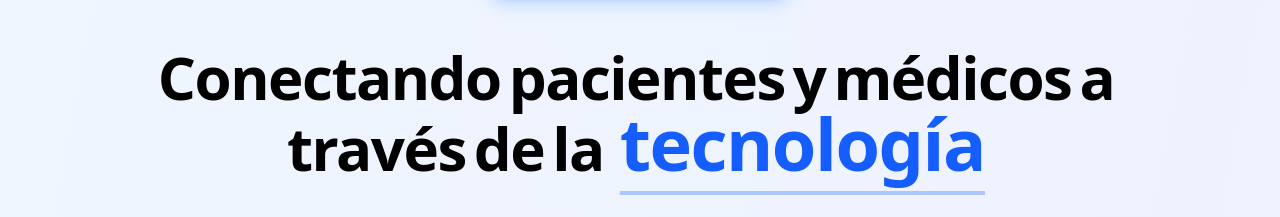
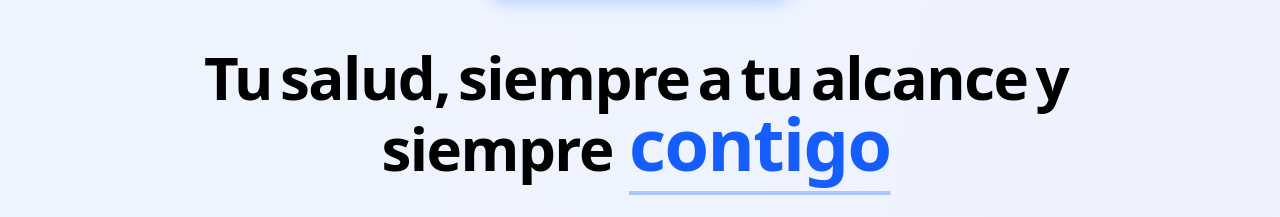
Before and after one commit to SReateguiUtec/frontend-medigo, a React (Vite) app: page / in a window 1280 px wide. Shown: the part 217-434 px from the top of the page. Built offline with nearby package versions, Linux system fonts and the light colour scheme; no server answers.

Commit message:
latest version

```diff
--- a/src/components/WhisperDemo.tsx
+++ b/src/components/WhisperDemo.tsx
@@ -55,13 +55,13 @@ export function WhisperDemo() {
         <div className="mx-auto max-w-5xl py-4 text-center">
             <div className="text-5xl md:text-6xl font-extrabold tracking-tight text-gray-800">
                 <WhisperText
-                    text="Conectando pacientes y médicos a través de la "
+                    text="Tu salud, siempre a tu alcance y siempre "
                     className="text-black"
                     delay={100}
                     startDelay={0}
                 />
                 <WhisperText
-                    text="tecnología"
+                    text="contigo"
                     className="text-blue-600 underline decoration-blue-600/30 decoration-4 underline-offset-[20px] text-7xl md:text-7xl"
                     delay={100}
                     startDelay={secondTextDelay}
--- a/src/pages/Home.tsx
+++ b/src/pages/Home.tsx
@@ -1,5 +1,5 @@
 import LampDemo from '@/components/lamp-demo';
-import { Link } from 'react-router-dom';
+import { Link, useNavigate } from 'react-router-dom';
 import { useAuth } from '../context/AuthContext';
 import { WhisperDemo } from '@/components/WhisperDemo';
 import Grid from '@/components/Grid';
@@ -19,6 +19,7 @@ import { PricingCard } from '@/components/ui/pricing-card';
 
 export const Home = () => {
   const { isAuthenticated } = useAuth();
+  const navigate = useNavigate();
 
   return (
     <div className="min-h-screen bg-linear-to-br from-blue-50 via-indigo-50 to-purple-50">
@@ -191,6 +192,7 @@ export const Home = () => {
                 },
               ]}
               buttonText="Empezar ahora"
+              onButtonClick={() => navigate('/register')}
             />
           </AnimatedSection>
         </section>
```
